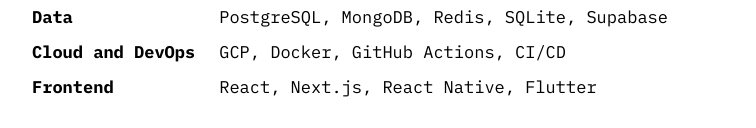
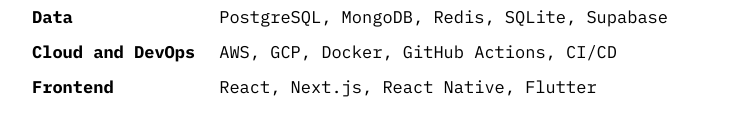
Before and after one commit to darkov19/darkov19.github.io, a plain HTML site: page index.html in a window 1280 px wide. Shown: the part 1062-1190 px from the top of the page, without its empty margins (260-1016 px from the left). Drawn offline with Linux system fonts and the light colour scheme.

Commit message:
Add AWS to skills

```diff
--- a/index.html
+++ b/index.html
@@ -87,7 +87,7 @@ footer p{margin-top:1.5rem}
     <dt>Backend</dt><dd>FastAPI, Flask, Express.js, REST APIs, event-driven pipelines, webhooks, background jobs</dd>
     <dt>AI and agents</dt><dd>Multi-agent orchestration (Codex, Claude Code), schema-validated LLM output, sandboxed agents</dd>
     <dt>Data</dt><dd>PostgreSQL, MongoDB, Redis, SQLite, Supabase</dd>
-    <dt>Cloud and DevOps</dt><dd>GCP, Docker, GitHub Actions, CI/CD</dd>
+    <dt>Cloud and DevOps</dt><dd>AWS, GCP, Docker, GitHub Actions, CI/CD</dd>
     <dt>Frontend</dt><dd>React, Next.js, React Native, Flutter</dd>
   </dl>
 </main>
```
